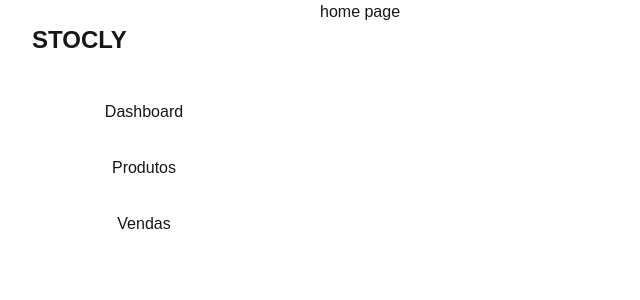
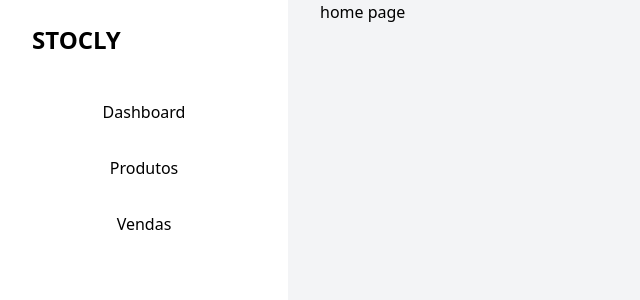
Before and after one commit to ayranoliveira1/stockly, a Next.js app: page / in a window 1280 px wide. Shown: the top 300 px of the page, without its empty margins (0-640 px from the left). Built offline with nearby package versions, Linux system fonts and the light colour scheme.

Commit message:
feat: add maximum height to page

```diff
--- a/app/globals.css
+++ b/app/globals.css
@@ -2,26 +2,11 @@
 @tailwind components;
 @tailwind utilities;
 
-:root {
-   --background: #ffffff;
-   --foreground: #171717;
-}
-
-@media (prefers-color-scheme: dark) {
-   :root {
-      --background: #0a0a0a;
-      --foreground: #ededed;
-   }
+html,
+body {
+   @apply h-full;
 }
 
 body {
-   color: var(--foreground);
-   background: var(--background);
-   font-family: Arial, Helvetica, sans-serif;
+   @apply bg-gray-100;
 }
-
-@layer utilities {
-   .text-balance {
-      text-wrap: balance;
-   }
-}
```
